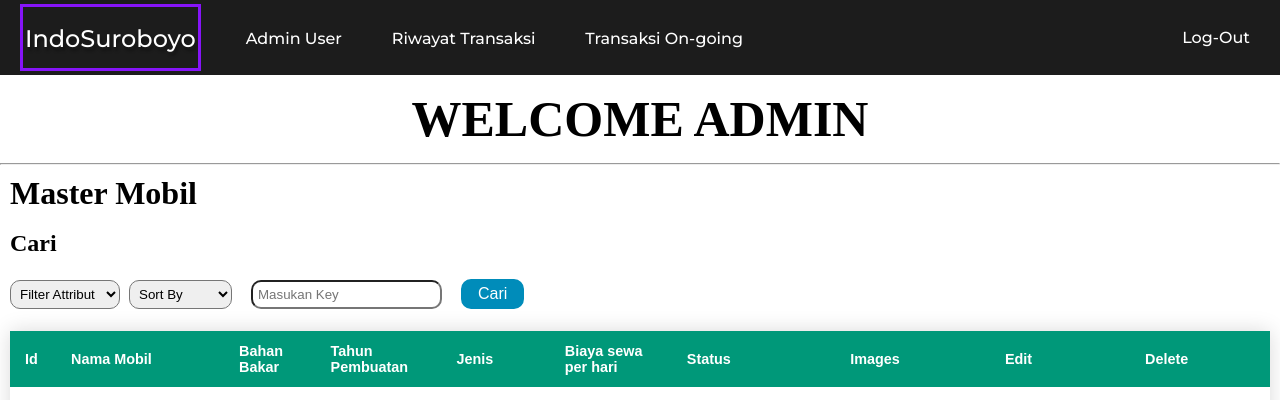
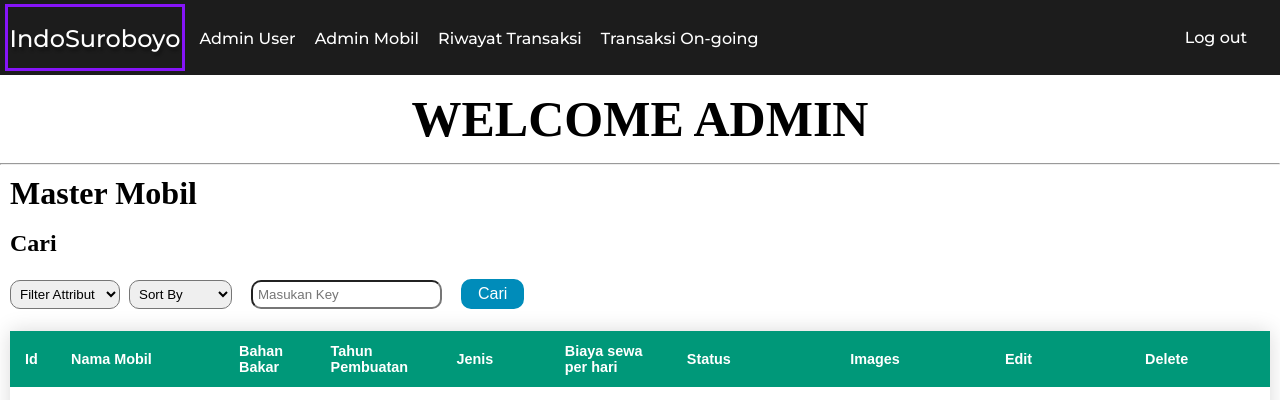
Before and after one commit to roycesteven/PROYEK-WEB, a PHP site: page /admin-mobil.php in a window 1280 px wide. Shown: the top 400 px of the page. Run offline with PHP 8.4, Linux system fonts and the light colour scheme; data comes from the database, SQL or seed files in the repository.

Commit message:
hapus echo2 yang mengganggu proses header

```diff
--- a/admin-mobil.php
+++ b/admin-mobil.php
@@ -49,14 +49,19 @@
 <body>
     <div class="container">
         <div class="navigation">
-            <div class="kiri">
-                <a href="#" class="logo">IndoSuroboyo</a>
-                <a href="admin.php" style="padding-top:20px">Admin User</a>
-                <a href="admin-header-pesanan.php" style="padding-top:20px" >Riwayat Transaksi</a>
-                <a href="admin-ongoing.php" style="padding-top:20px">Transaksi On-going</a>
-            </div>
+        <div class="kiri">
+
+
+
+               <a href="#" class="logo">IndoSuroboyo</a>
+               <a href="admin.php" style="padding-top:20px">Admin User</a>
+               <a href="admin-mobil.php" style="padding-top:20px">Admin Mobil</a>
+               <a href="admin-header-pesanan.php" style="padding-top:20px">Riwayat Transaksi</a>
+               <a href="admin-ongoing.php" style="padding-top:20px">Transaksi On-going</a>
+
+           </div>
             <div class="kanan">
-                <a id= "login" href="user.php?action=logout">Log-Out</a>
+                <a id= "login" href="user.php?action=logout">Log out</a>
             </div>
         </div>
         <div id="why">
--- a/index.php
+++ b/index.php
@@ -7,7 +7,7 @@ if(isset($_SESSION['userLogin'])){
         header("location:admin.php");
     }
 }
-echo 'Current PHP version: ' . phpversion();
+// echo 'Current PHP version: ' . phpversion();
 ?>
 
 <!DOCTYPE html>
```
Also changed, not shown: upload.php (+4 -4 lines).
